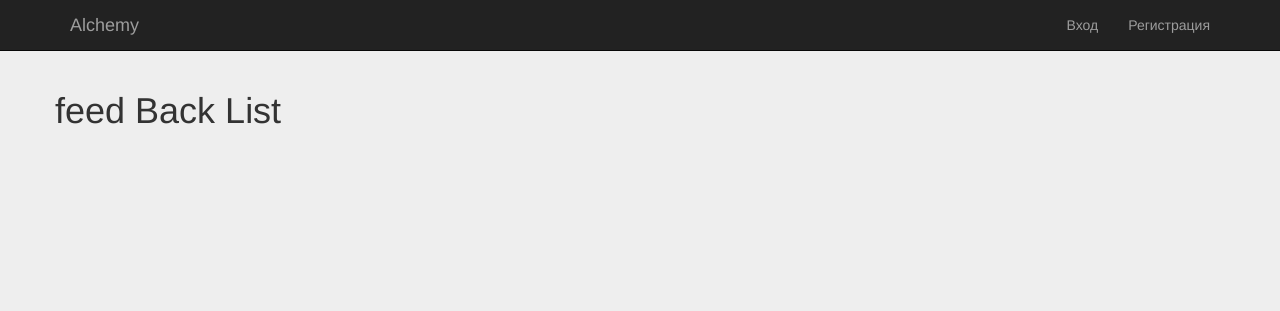
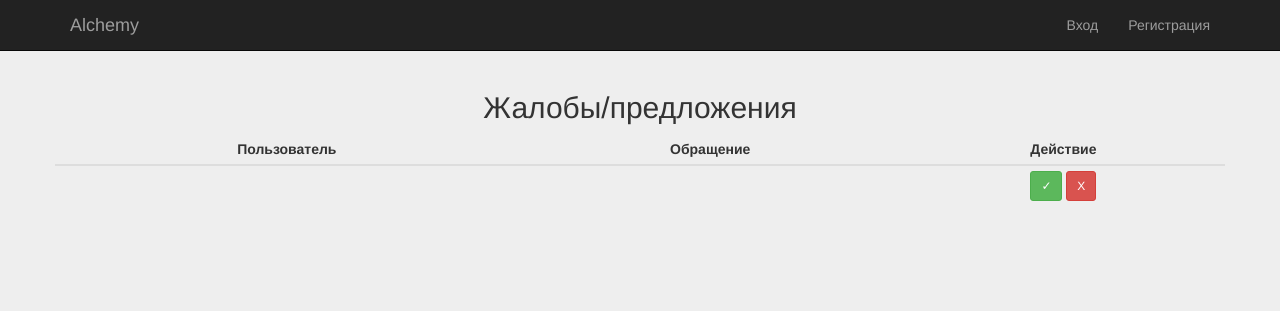
Before and after one commit to i-ka/alchemy, a Django app: template AlchemyAdmin/templates/AlchemyAdmin/feedback_list.html in a window 1280 px wide. Shown: the top 311 px of the page. Run offline with Django 3.2, Linux system fonts and the light colour scheme; the template is opened without the code that fills it, so the values that code supplies are empty; parts of the project's set-up code (start-up, migrations or seed data) failed here and were passed over; some libraries are stand-ins or nearby versions.

Commit message:
AlchemyAdmin/templates: feedback list

```diff
--- a/AlchemyAdmin/templates/AlchemyAdmin/feedback_list.html
+++ b/AlchemyAdmin/templates/AlchemyAdmin/feedback_list.html
@@ -1,9 +1,29 @@
 {% extends "base.html" %}
 
 {% block title %}
-    feedBackList
+	Жалобы/предложения
 {% endblock %}
 
 {% block center %}
-    <h1>feed Back List</h1>
+	<h2 class="text-center">Жалобы/предложения</h2>
+	<table class="table table-condensed table-hover">
+		<thead>
+			<tr>
+				<th>Пользователь</th>
+				<th>Обращение</th>
+				<th>Действие</th>
+			 </tr>
+		</thead>
+
+		<tbody>
+			<tr>
+				<td></td>
+				<td></td>
+				<td>
+					<a href="#" class="btn btn-sm btn-success">✓</a>
+					<a href="#" class="btn btn-sm btn-danger">X</a>
+				</td>
+			</tr>
+		</tbody>
+	</table>
 {% endblock %}
```
